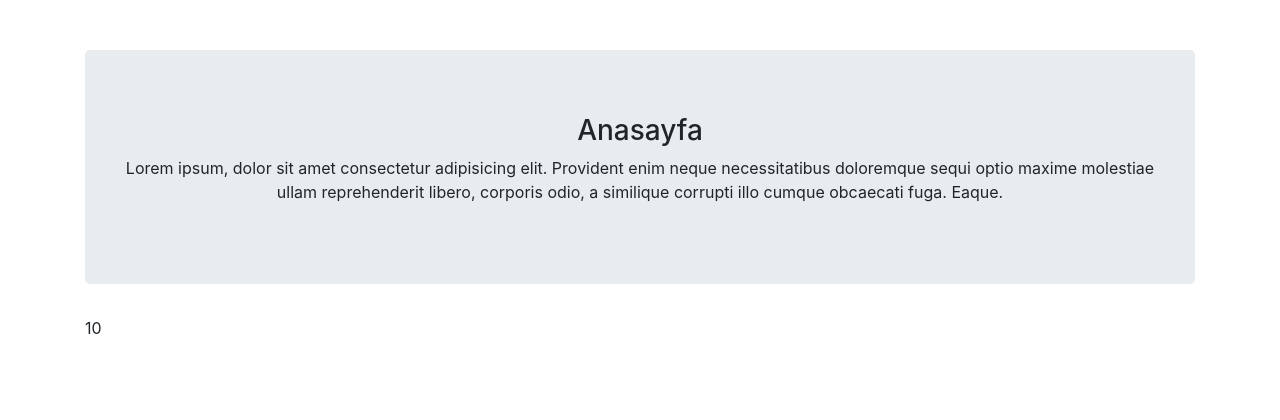
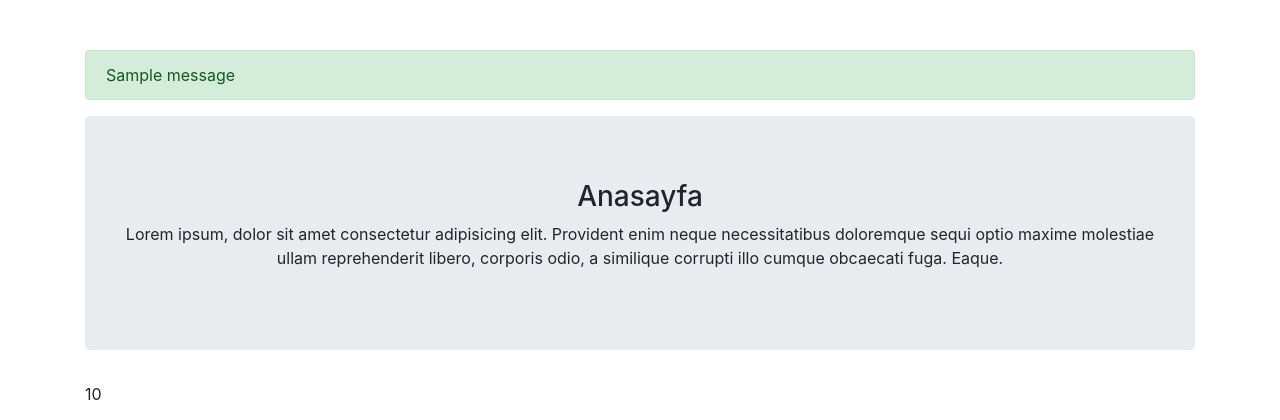
Before and after one commit to GorkemGuray/django_udemy, a Django app: page / in a window 1280 px wide. Shown: the part 56-476 px from the top of the page. Run offline with Django 3.2, Linux system fonts and the light colour scheme; tables that the repository leaves empty hold one stand-in row (values such as "Sample post"); one stand-in notice (Sample message) is shown; some libraries are stand-ins or nearby versions.

Commit message:
Ders-213
Django messages

```diff
--- a/blog/templates/layout.html
+++ b/blog/templates/layout.html
@@ -9,7 +9,16 @@
 </head>
 <body>
     {% include 'includes\navbar.html' %}
+
     <div style="margin-top:50px;" class="container">
+        {% if messages %}
+
+            {% for message in messages %}
+                <div {% if message.tags %} class="alert alert-{{ message.tags }}"{% endif %}>{{ message }}</div>
+            {% endfor %}
+
+        {% endif %}
+
         {% block body %}
         {% endblock body %}
 
--- a/blog/user/views.py
+++ b/blog/user/views.py
@@ -2,6 +2,7 @@ from django.shortcuts import render,redirect
 from .forms import  RegisterForm
 from django.contrib.auth.models import User
 from django.contrib.auth import login
+from django.contrib import messages
 
 # Create your views here.
 
@@ -17,6 +18,7 @@ def register(request):
         newUser.set_password(password)
         newUser.save()
         login(request, newUser)
+        messages.success(request,"Başarıyla kayıt oldunuz...")
 
         return redirect('index')
 
```
